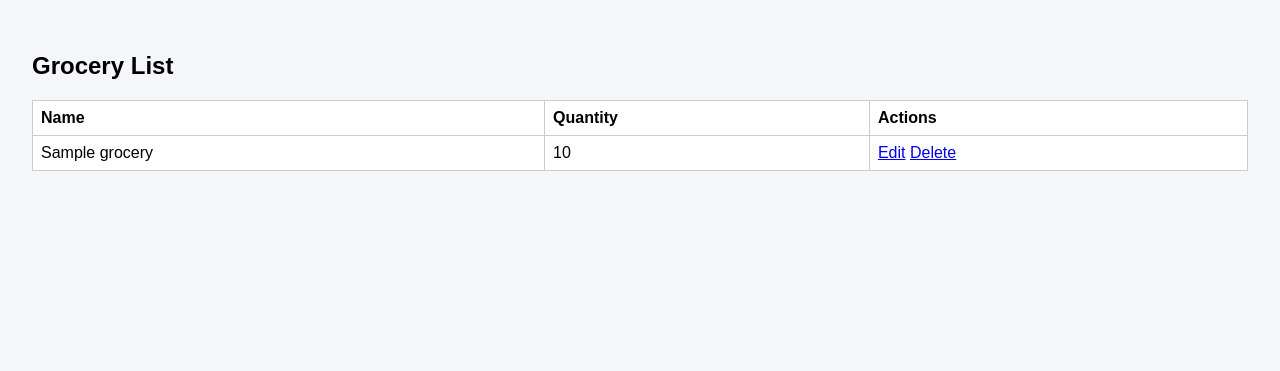
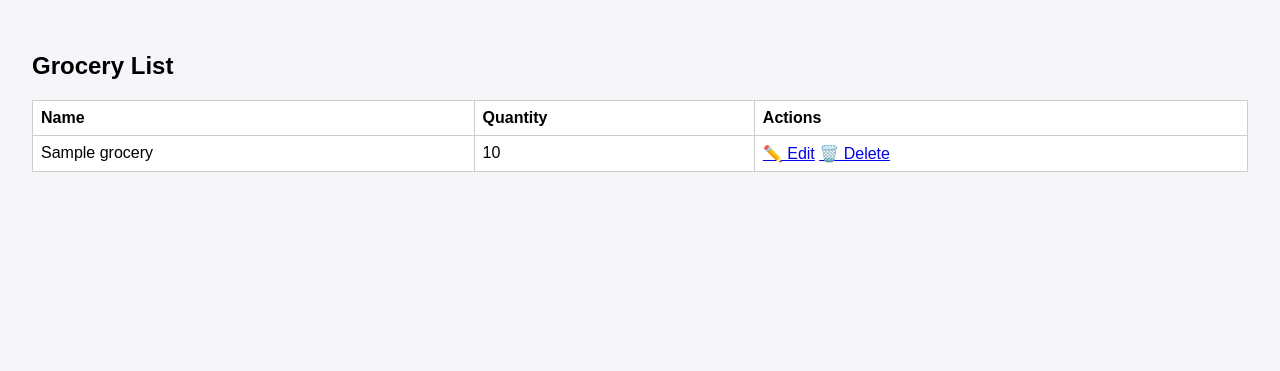
Before and after one commit to STC-MVC-Project/grocery-mgt-app, a PHP site: page / in a window 1280 px wide. Shown: the part 147-518 px from the top of the page. Run offline with PHP 8.4, Linux system fonts and the light colour scheme; tables that the repository leaves empty hold one stand-in row (values such as "Sample post").

Commit message:
Update dashboard.php
my updated dashboard.php

```diff
--- a/view/dashboard.php
+++ b/view/dashboard.php
@@ -1,18 +1,32 @@
-<?php include 'header.php'; ?>
+<?php
+$activePage = 'dashboard';
+include 'header.php'; ?>
+
 <main>
+    <section class="dashboard-container">
         <h2>Grocery List</h2>
+
+        <?php if (empty($groceries)) : ?>
+            <p class="empty-message">Your grocery list is empty. Start adding items!</p>
+        <?php else: ?>
             <table>
+                <thead>
                     <tr><th>Name</th><th>Quantity</th><th>Actions</th></tr>
+                </thead>
+                <tbody>
                     <?php foreach ($groceries as $grocery): ?>
                         <tr>
                             <td><?= htmlspecialchars($grocery['name']) ?></td>
                             <td><?= htmlspecialchars($grocery['quantity']) ?></td>
                             <td>
-                    <a href="index.php?action=edit&id=<?= $grocery['id'] ?>">Edit</a>
-                    <a href="index.php?action=delete&id=<?= $grocery['id'] ?>" onclick="return confirm('Are you sure?')">Delete</a>
+                                <a href="index.php?action=edit&id=<?= $grocery['id'] ?>" class="action-btn edit">✏️ Edit</a>
+                                <a href="index.php?action=delete&id=<?= $grocery['id'] ?>" class="action-btn delete" onclick="return confirm('Are you sure?')">🗑️ Delete</a>
                             </td>
                         </tr>
                     <?php endforeach; ?>
+                </tbody>
             </table>
+        <?php endif; ?>
+    </section>
 </main>
 <?php include 'footer.php'; ?>
```
Lines whose indentation alone changed are shown as unchanged.
